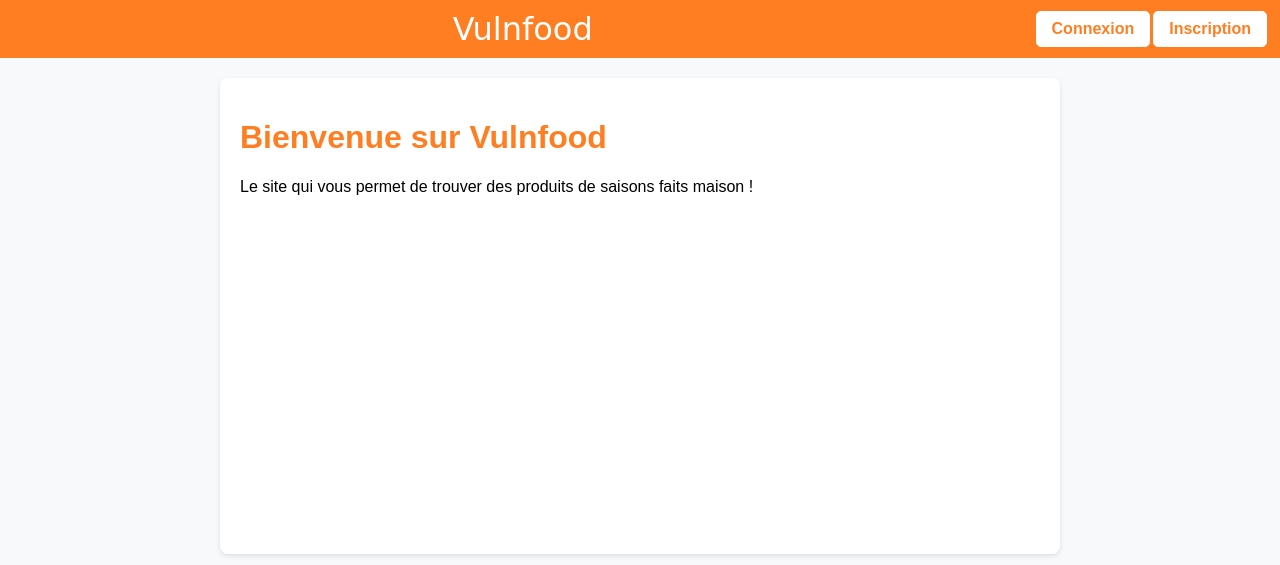
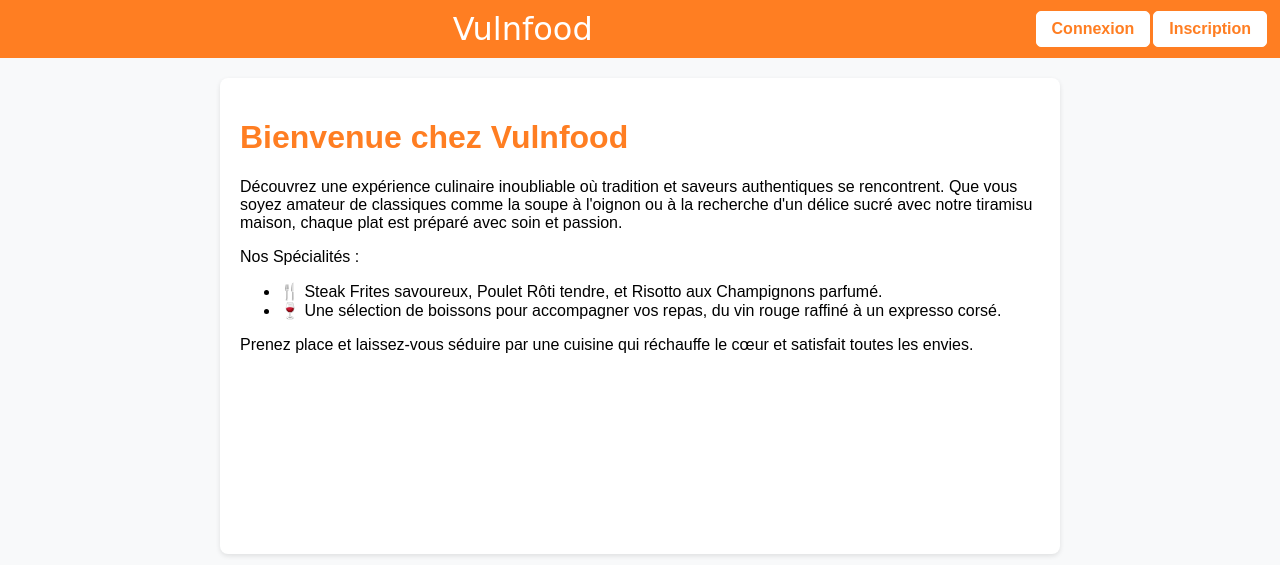
Before and after one commit to Mart-1/wargameG5, a plain HTML site: page src/index.html in a window 1280 px wide. Shown: the top 565 px of the page. Drawn offline with Linux system fonts and the light colour scheme.

Commit message:
Update index.html

```diff
--- a/src/index.html
+++ b/src/index.html
@@ -13,8 +13,16 @@
       <a href="html/register.html" class="switch-button">Inscription</a>
     </nav>
   <div class="container">
-    <h1>Bienvenue sur Vulnfood</h1>
-    <p>Le site qui vous permet de trouver des produits de saisons faits maison !</p>
+    <h1>Bienvenue chez Vulnfood</h1>
+    <p>Découvrez une expérience culinaire inoubliable où tradition et saveurs authentiques se rencontrent. Que vous soyez amateur de classiques comme la soupe à l'oignon ou à la recherche d'un délice sucré avec notre tiramisu maison, chaque plat est préparé avec soin et passion.</p>
+
+    <p>Nos Spécialités :</p>
+    <ul>
+      <li>🍴 Steak Frites savoureux, Poulet Rôti tendre, et Risotto aux Champignons parfumé.</li>
+      <li>🍷 Une sélection de boissons pour accompagner vos repas, du vin rouge raffiné à un expresso corsé.</li>
+    </ul>
+
+    <p>Prenez place et laissez-vous séduire par une cuisine qui réchauffe le cœur et satisfait toutes les envies.</p>
   </div>
 
   <footer>
```
